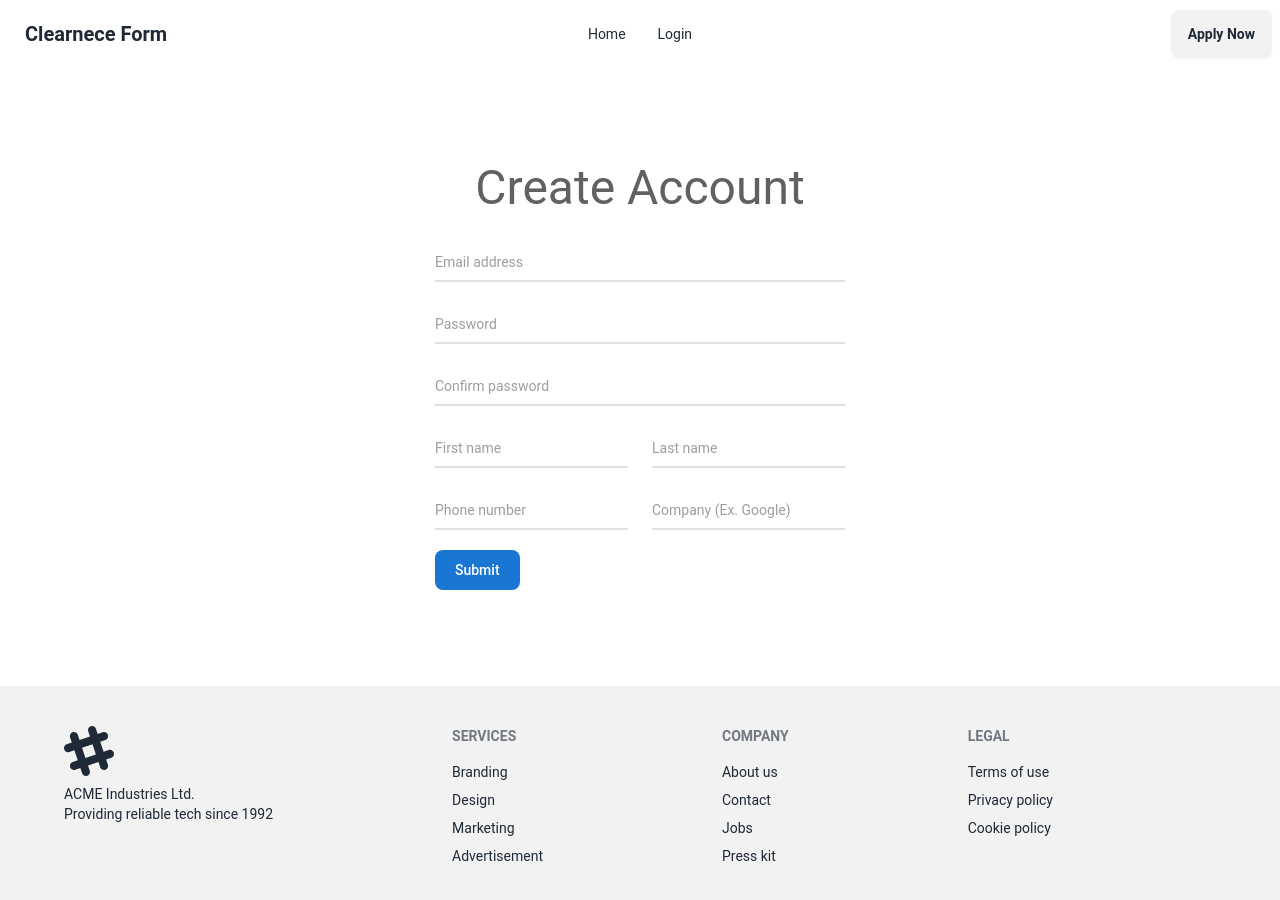
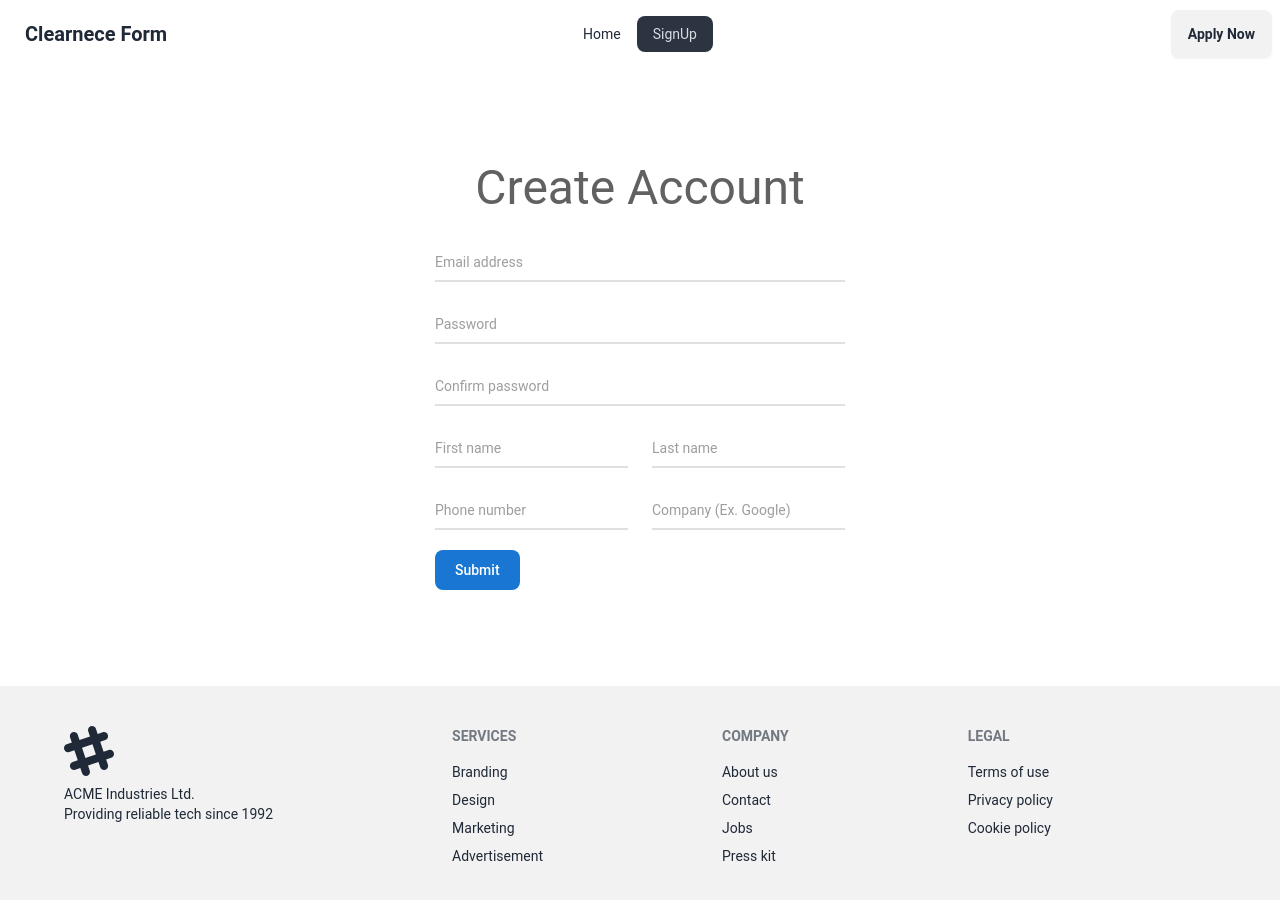
Before and after one commit to SAJID-AFNAN/FEC-Clearance-System, a React (Vite) app: page /signup in a window 1280 px wide. Shown: the top 900 px of the page. Built offline with nearby package versions, Linux system fonts and the light colour scheme.

Commit message:
Change SignUp option

```diff
--- a/src/Components/Header/Header.jsx
+++ b/src/Components/Header/Header.jsx
@@ -4,7 +4,7 @@
     <li><NavLink to="/">Home</NavLink></li>
     {/* <li><NavLink to="/statistics">Statistics</NavLink></li>
     <li><NavLink to="/applied">Applied Jobs</NavLink></li> */}
-    <li><NavLink to="/login">Login</NavLink></li>
+    <li><NavLink to="/signup">SignUp</NavLink></li>
 </>
 const Header = () => {
     return (
--- /dev/null
+++ b/src/Pages/Dashboard/Dashboard.jsx
@@ -0,0 +1,10 @@
+const Dashboard = () => {
+    return (
+        <div>
+            <div>Profile</div>
+            <div>Apply</div>
+        </div>
+    );
+};
+
+export default Dashboard;
```
